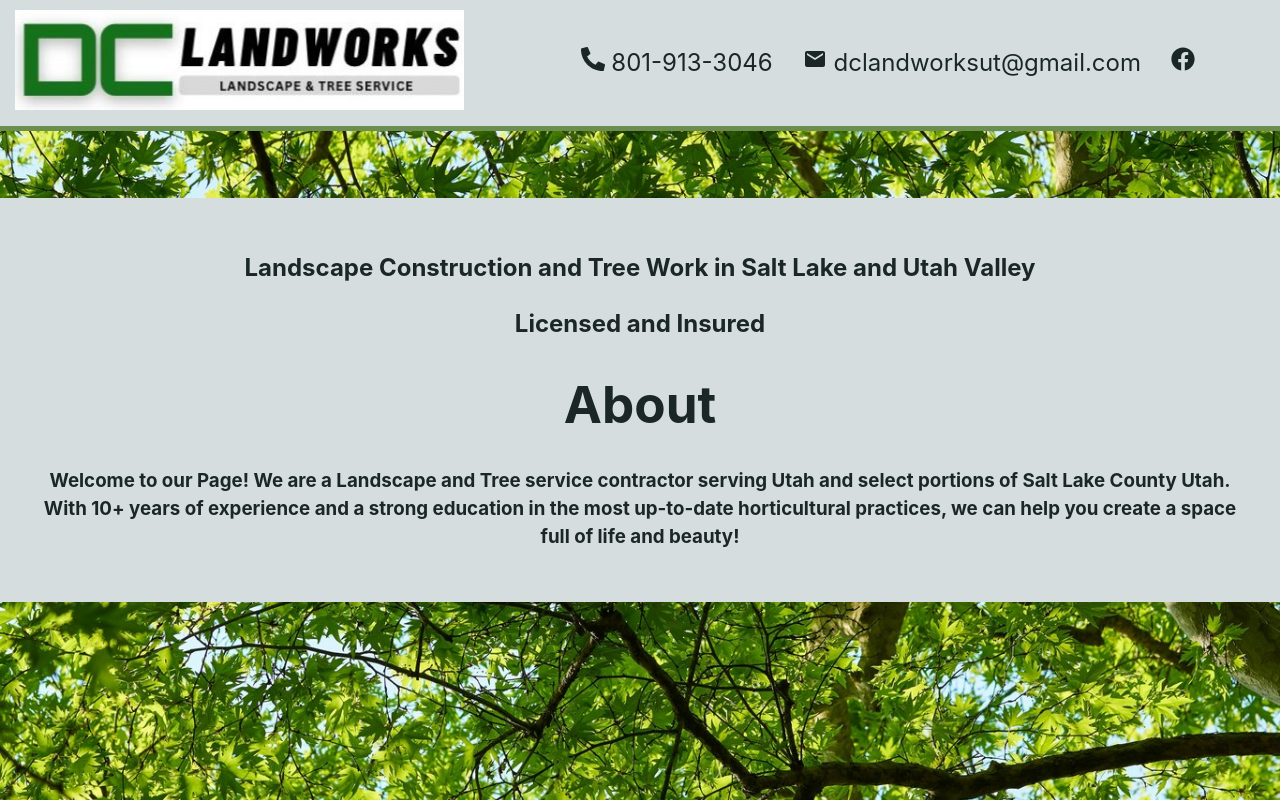
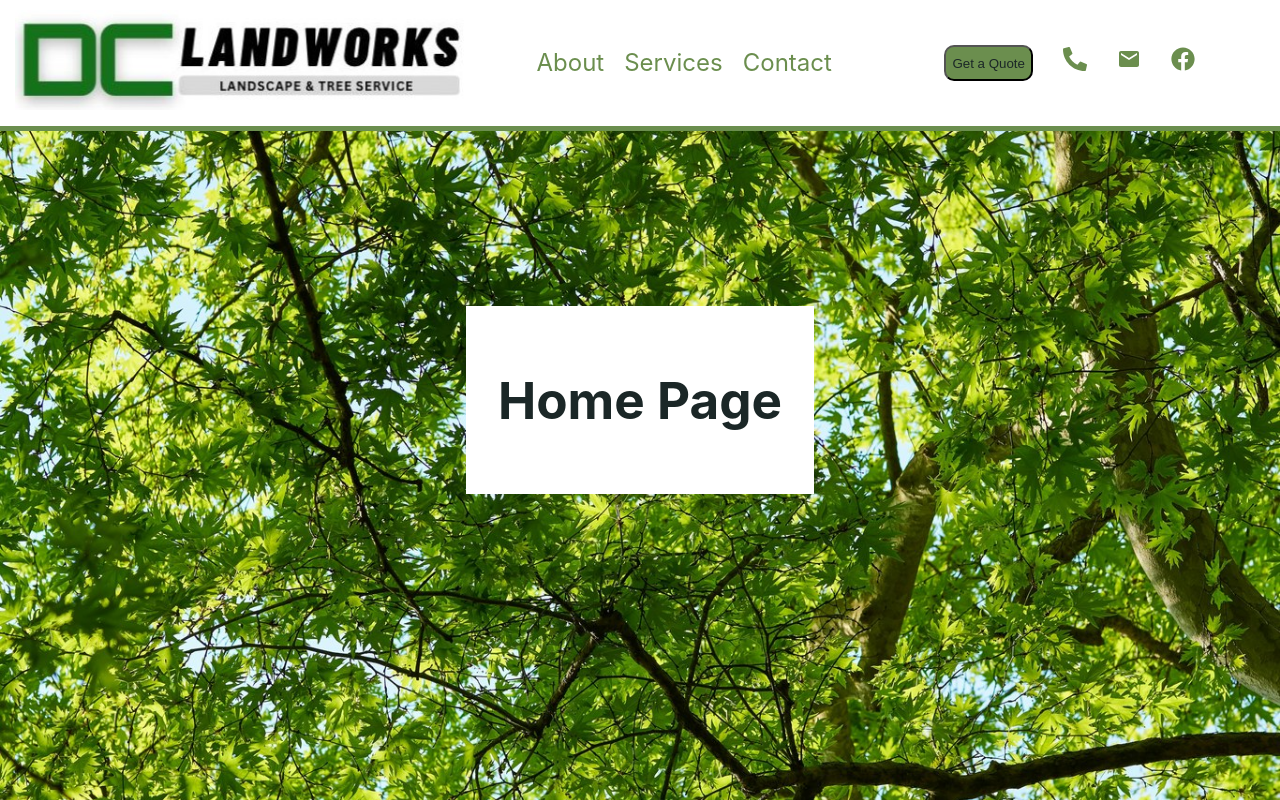
Before and after one commit to JacobFoote01/DC_Landworks, a React (Vite) app: page / in a window 1280 px wide. Built offline with nearby package versions, Linux system fonts and the light colour scheme.

Commit message:
made a few new pages just having difficulty rendering them

```diff
--- a/src/App.css
+++ b/src/App.css
@@ -3,7 +3,7 @@
   margin: 0 auto;
   padding: 2rem;
   text-align: center;
-  background-color: #d5dddf;
+  background-color: #ffffff;
 }
 
 /* *{
--- a/src/App.jsx
+++ b/src/App.jsx
@@ -7,10 +7,9 @@ function App() {
     <div >
     <Navbar/>
     <main>
-      <h2>Landscape Construction and Tree Work in Salt Lake and Utah Valley</h2>
-      <h2>Licensed and Insured</h2>
-      <h1>About</h1>
-      <h3>Welcome to our Page! We are a Landscape and Tree service contractor serving Utah and select portions of Salt Lake County Utah. With 10+ years of experience and a strong education in the most up-to-date horticultural practices, we can help you create a space full of life and beauty!</h3>
+      <h1>Home Page</h1>
+      {/* <h2>Landscape Construction and Tree Work in Salt Lake and Utah Valley</h2>
+      <h2>Licensed and Insured</h2> */}
     </main>
     </div>
   )
--- a/src/Navbar.css
+++ b/src/Navbar.css
@@ -8,7 +8,7 @@
     left: 0;
     width: 100vw;
     z-index: 1000;
-    background-color: #d5dddf;
+    background-color: #ffffff;
     border-bottom: 5px solid #6b8e4e;
 }
 
@@ -30,9 +30,19 @@
 }
 
 .nav-links li a :hover {
-    color: #6b8e4e;
+    color: #1b2727;
 }
 
+.links a {
+    text-decoration: none;
+    font-size: 24px;
+    padding-left: 10px;
+    padding-right: 10px;
+}
+
+.links a :hover {
+    color: #1b2727;
+}
 
 @media (max-width: 768px) {
     .nav-links {
--- a/src/Navbar.jsx
+++ b/src/Navbar.jsx
@@ -11,12 +11,18 @@ const Navbar = () => {
                     <img src='/Small_logo.jpg' alt="Logo"/>
                 </a>
             </div>
+            <div className="links">
+                    <a href="About">About</a>
+                    <a href="Services">Services</a>
+                    <a href="Contact">Contact</a>
+            </div>
             <ul className="nav-links">
+                <button className="quote" >Get a Quote</button>
                 <li>
-                    <a href='tel:+18019133046'><FaPhoneAlt /> 801-913-3046</a>
+                    <a href='tel:+18019133046'><FaPhoneAlt /></a>
                 </li>
                 <li>
-                    <a href='mailto:dclandworksut@gmail.com'><MdEmail /> dclandworksut@gmail.com</a>
+                    <a href='mailto:dclandworksut@gmail.com'><MdEmail /></a>
                 </li>
                 <li>
                     <a href='https://www.facebook.com/people/DC-Landworks/61557464499433/'><FaFacebook /></a>
--- a/src/index.css
+++ b/src/index.css
@@ -4,7 +4,6 @@
   font-weight: 400;
   color-scheme: light dark;
   color: #1b2727;
-  background-color: #d5dddf;
   background-image: url("/background\ photo.jpg");
   background-repeat: no-repeat;
   background-position: center;
@@ -25,14 +24,23 @@ h1 {
 }
 
 a {
+  color: #6b8e4e;
+}
+
+button {
+  background-color: #6b8e4e;
+  border-radius: 10px;
   color: #1b2727;
 }
 
+#Links {
+  display: flex;
+}
 
 @media (prefers-color-scheme: light) {
   :root {
     color: #1b2727;
-    background-color: #d5dddf;
+    background-color: #ffffff;
   }
   a:hover {
     color: #6b8e4e;
```
Also changed, not shown: src/About.jsx (added, +13 -0 lines), src/Contact.jsx (added, +9 -0 lines), src/Services.jsx (added, +9 -0 lines).
